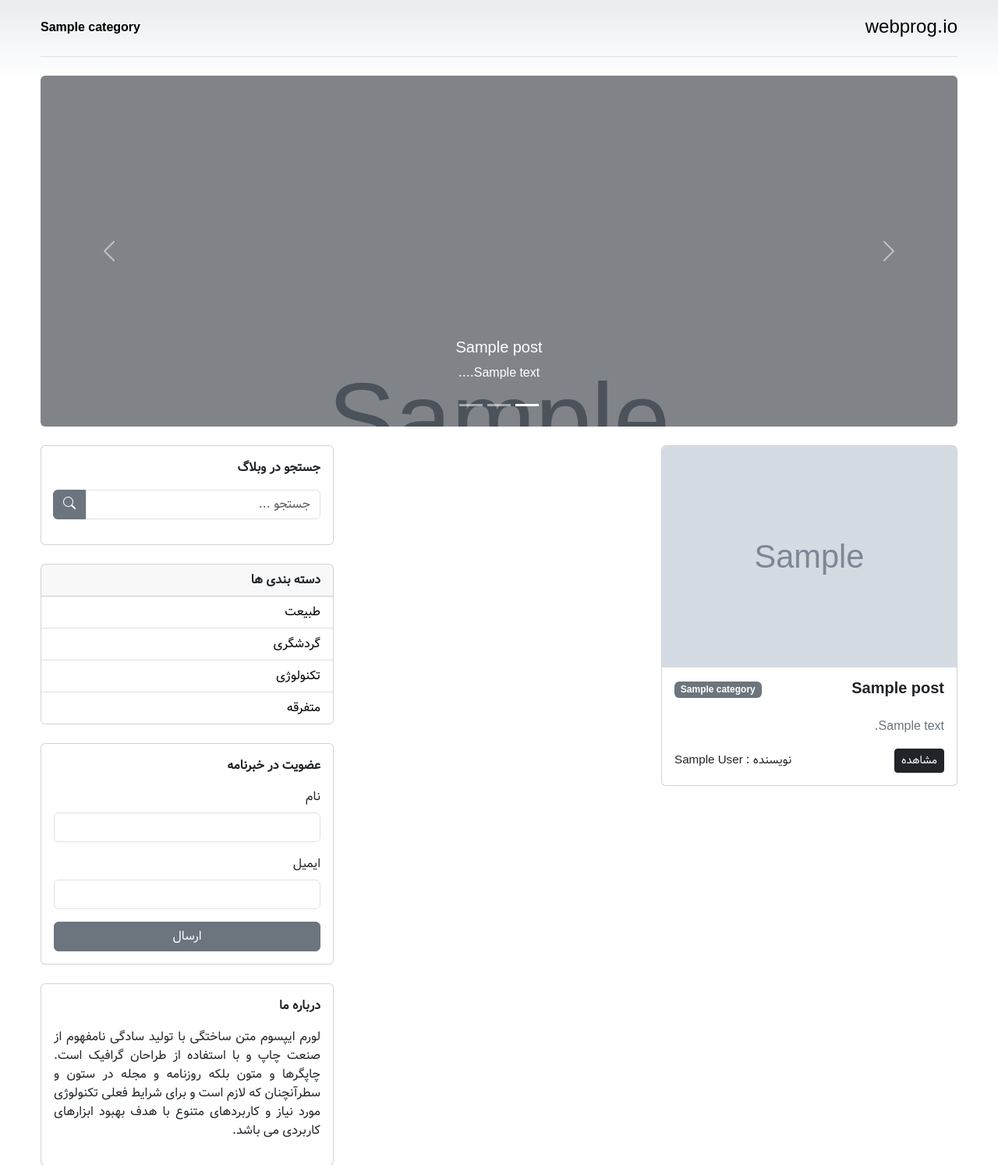
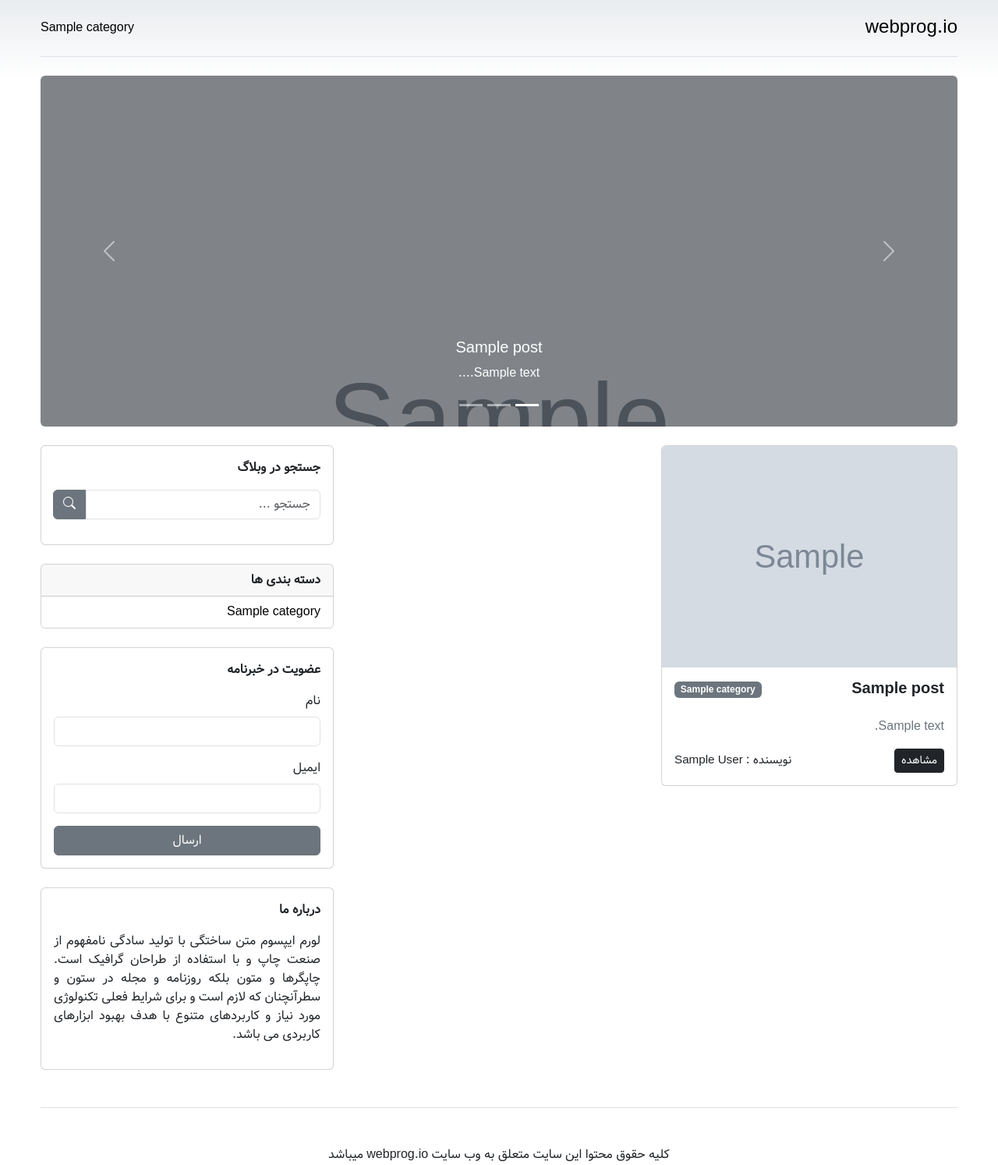
Before and after one commit to shervinmsm/php-project, a PHP site: page /index.php in a window 1280 px wide. Shown: the top 1494 px of the page at 78% size. Run offline with PHP 8.4, Linux system fonts and the light colour scheme; tables that the repository leaves empty or names only in its code hold one stand-in row (values such as "Sample post"); grey boxes marked "Sample" are stand-in pictures; a stand-in replaces the project's code that opens the database connection; some libraries are stand-ins or nearby versions.

Commit message:
Add font weight bold to active catagories

```diff
--- a/include/layout/header.php
+++ b/include/layout/header.php
@@ -24,14 +24,15 @@ $categories = $db->query($query);
 <body>
     <div class="container py-3">
         <header class="d-flex flex-column flex-md-row align-items-center pb-3 mb-4 border-bottom">
-            <a href="index.html" class="fs-4 fw-medium link-body-emphasis text-decoration-none">
+            <a href="index.php" class="fs-4 fw-medium link-body-emphasis text-decoration-none">
                 webprog.io
             </a>
 
             <nav class="d-inline-flex mt-2 mt-md-0 me-md-auto">
                 <?php if ($categories->rowCount() > 0): ?>
                     <?php foreach ($categories as $category): ?>
-                        <a class="fw-bold me-3 py-2 link-body-emphasis text-decoration-none" href="#">
+                        <a class="me-3 py-2 link-body-emphasis text-decoration-none <?= (isset($_GET['category'])) && $category['id'] == $_GET['category'] ? 'fw-bold' : "" ?>"
+                            href="index.php?category=<?= $category['id'] ?>">
                             <?= $category['title'] ?>
                         </a>
                     <?php endforeach ?>
--- a/include/layout/sidebar.php
+++ b/include/layout/sidebar.php
@@ -1,4 +1,7 @@
 <?php
+
+$query = "SELECT * FROM categories";
+$categories = $db->query($query);
 
 
 
@@ -25,18 +28,20 @@
     <div class="card mt-4">
         <div class="fw-bold fs-6 card-header">دسته بندی ها</div>
         <ul class="list-group list-group-flush p-0">
-            <li class="list-group-item">
-                <a class="link-body-emphasis text-decoration-none" href="#">طبیعت</a>
-            </li>
-            <li class="list-group-item">
-                <a class="link-body-emphasis text-decoration-none" href="#">گردشگری</a>
-            </li>
-            <li class="list-group-item">
-                <a class="link-body-emphasis text-decoration-none" href="#">تکنولوژی</a>
-            </li>
-            <li class="list-group-item">
-                <a class="link-body-emphasis text-decoration-none" href="#">متفرقه</a>
-            </li>
+            <?php if ($categories->rowCount() > 0): ?>
+                <?php foreach ($categories as $category): ?>
+
+                    <li class="list-group-item">
+                        <a class="link-body-emphasis text-decoration-none" href="index.php?category=<?= $category['id'] ?>
+">
+                            <?= $category['title'] ?>
+                        </a>
+                    </li>
+                <?php endforeach ?>
+
+            <?php endif ?>
+
+
         </ul>
     </div>
 
@@ -45,17 +50,41 @@
         <div class="card-body">
             <p class="fw-bold fs-6">عضویت در خبرنامه</p>
 
-            <form>
+
+
+            <?php
+
+            $invalidInputName = "";
+            $invalidInputEmail = "";
+
+            if (isset($_POST['subscribe'])) {
+                if (empty(trim($_POST['name']))) {
+                    $invalidInputName = "فیلد نام الزامیست";
+                }
+                if (empty(trim($_POST['email']))) {
+                    $invalidInputEmail = "فیلد  ایمیل الزامیست";
+                }
+            }
+            ?>
+
+
+            <form method="POST">
                 <div class="mb-3">
                     <label class="form-label">نام</label>
-                    <input type="text" class="form-control" />
+                    <input type="text" name="name" class="form-control" />
+                    <div class="form-text text-danger">
+                        <?= $invalidInputName ?>
+                    </div>
                 </div>
                 <div class="mb-3">
                     <label class="form-label">ایمیل</label>
-                    <input type="email" class="form-control" />
+                    <input type="email" name="email" class="form-control" />
+                    <div class="form-text text-danger">
+                        <?= $invalidInputEmail ?>
+                    </div>
                 </div>
                 <div class="d-grid gap-2">
-                    <button type="submit" class="btn btn-secondary">
+                    <button type="submit" name="subscribe" class="btn btn-secondary">
                         ارسال
                     </button>
                 </div>
--- a/index.php
+++ b/index.php
@@ -1,10 +1,15 @@
 <?php
 include "./include/layout/header.php";
 
+
+if (isset($_GET['category'])) {
+    $categoryId = $_GET['category'];
+    $posts = $db->prepare("SELECT * FROM posts WHERE category_id = :id ORDER BY id DESC");
+    $posts->execute(['id' => $categoryId]);
+} else {
     $posts = $db->query("SELECT * FROM posts ORDER BY id DESC");
+}
 ?>
-
-
 <main>
     <?php
     include "./include/layout/slider.php";
@@ -31,7 +36,7 @@ $posts = $db->query("SELECT * FROM posts ORDER BY id DESC");
                                     </h5>
                                     <div>
                                         <span class="badge text-bg-secondary">
-                                                    <?= $postCategory['title']?>
+                                            <?= $postCategory['title'] ?>
                                         </span>
                                     </div>
                                 </div>
```
Lines whose indentation alone changed are shown as unchanged.
